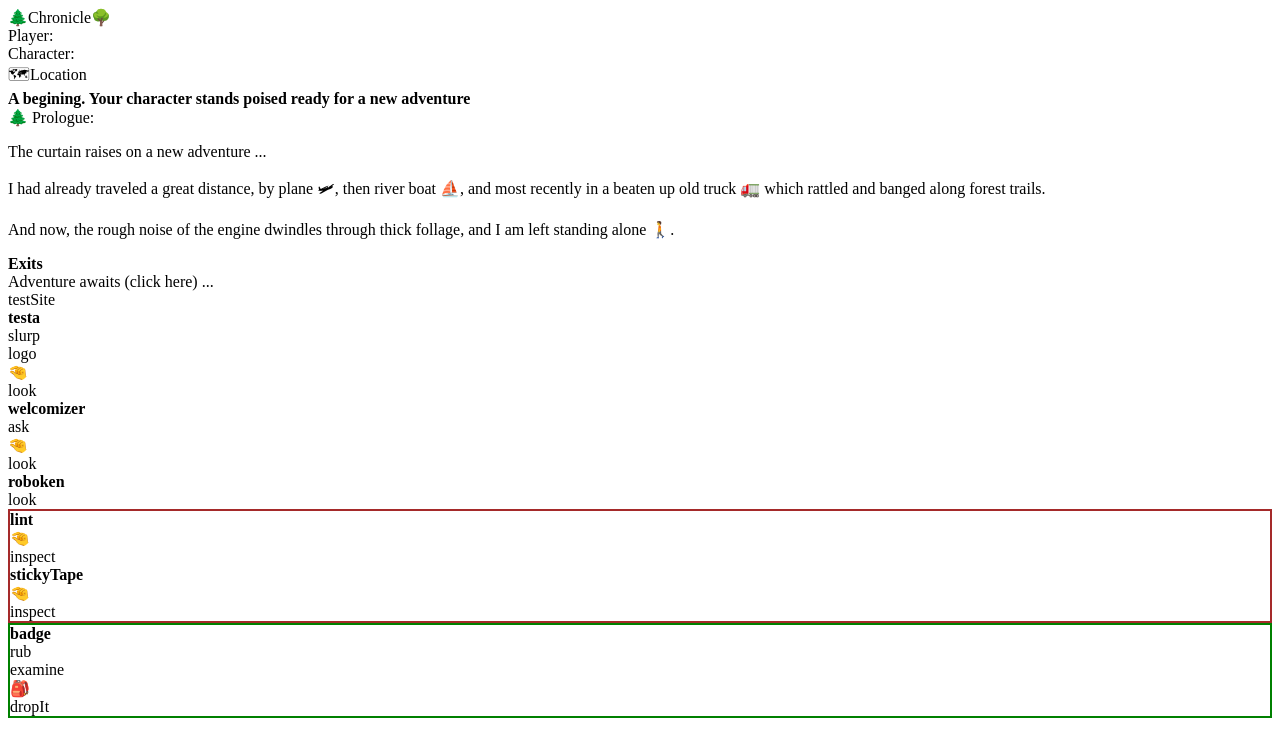
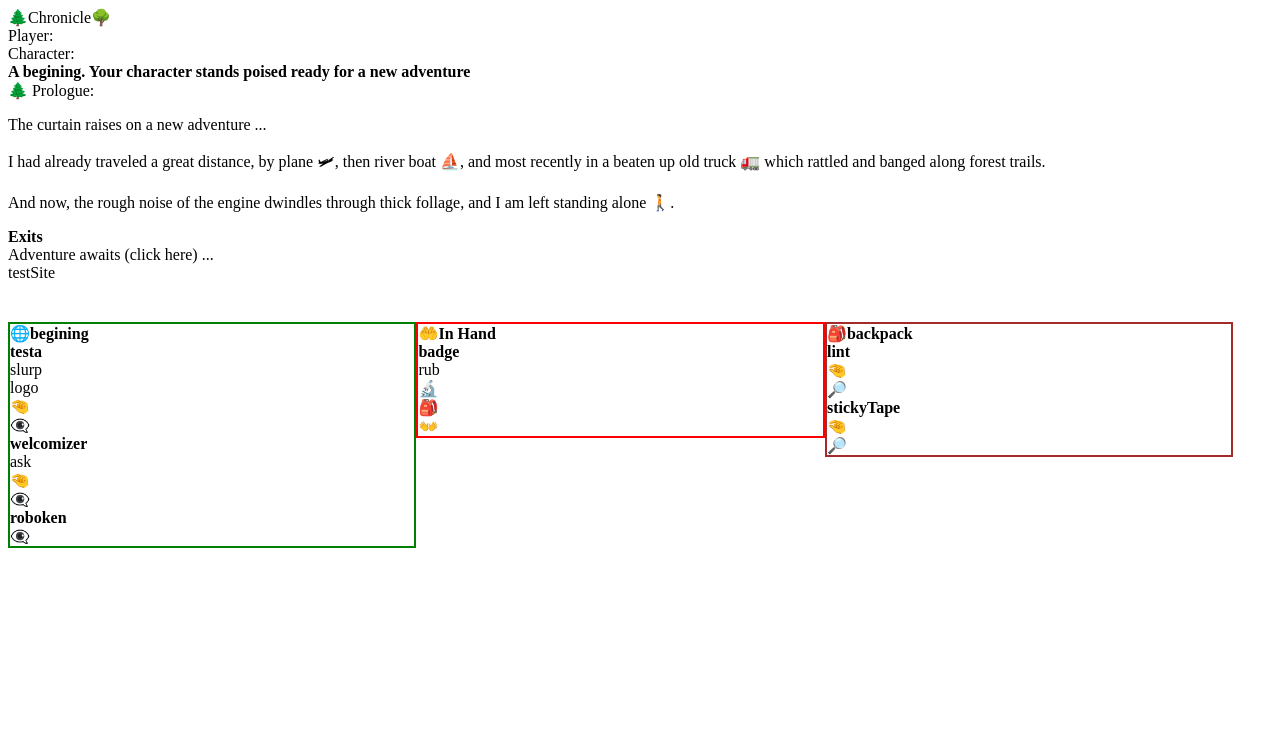
Before and after one commit to lucsan/chronicle, a website: page chronicle.html in a window 1280 px wide. Drawn offline with Linux system fonts and the light colour scheme.

Commit message:
🐹 General improvements to interface.

```diff
--- a/app/game/actions.js
+++ b/app/game/actions.js
@@ -6,7 +6,6 @@ const actions = () => {
     return {
       env: {
         pickUp: () => action('env->bod', id),
-        //pickUp: () => dispatch({ action: 'env->bod', id: id}), //action('env->bod', id),
         look: () => action('look', id)
       },
       bod: {
@@ -80,16 +79,10 @@ const actions = () => {
     locs = locs.filter(l => l != undefined)
     locs.push(to)
     cabinet.use({ decor: { [id]: { locs: locs } } })
-
     let name = cabinet.draws.character.name
     let decor = cabinet.draws.decor
     cabinet.use({ saves: { [name]: { decor: cabinet.draws.decor } } } )
-    console.log('wcm',cabinet.draws.decor.welcomizer)
     saveGame(cabinet.draws)
-
-    let save = localStorage.getItem(name)
-    //console.log(save)
-
     dispatch({ action: 'prop', from: from, to: to, code: id })
   }
 
--- a/app/stage/royal.css
+++ b/app/stage/royal.css
@@ -1,6 +1,25 @@
-.title { font-weight: bold; }
-
-.inventory { border: 2px solid brown; }
-.body { border: 2px solid green; }
-
-.action, .exit { cursor: pointer; }
+.title {
+  font-weight: bold;
+}
+.respond {
+  height: 40px;
+}
+.inventory {
+  border: 2px solid brown;
+  width: 32%;
+  float: left;
+}
+.body {
+  border: 2px solid red;
+  width: 32%;
+  float: left;
+}
+.placeProps {
+  border: 2px solid green;
+  width: 32%;
+  float: left;
+}
+.action,
+.exit {
+  cursor: pointer;
+}
--- a/app/stage/royal.js
+++ b/app/stage/royal.js
@@ -11,18 +11,19 @@ const royal = (draws) => {
     el('banner', 'display', 'playerDetails').div('Player: ')
     el(undefined, 'display', 'characterDetails').div('Character: ')
 
-    el(undefined, 'display', 'respond').div()
     el(undefined, 'display', 'containers').div()
     el(undefined, 'display', 'testArea').div()
 
-    //el('containers', 'notplace container', 'notplace').div()
-    el('containers', 'place container', 'place').div('🗺Location')
+    el('containers', 'place container', 'place').div()
+    el('containers', 'display respond', 'respond').div()
+    el('containers', 'things container', 'things').div()
+
     el('place', 'place title placeTitle', 'placeTitle').div()
     el('place', 'place prose', 'placeProse').div()
-    el('place', 'exits', 'exits').div()
-    el('place', 'container place', 'env').div()
-    el('place', 'container inventory', 'inv').div()
-    el('place', 'container body', 'bod').div()
+    el('place', 'place exits', 'exits').div()
+    el('things', 'things place placeProps', 'env').div()
+    el('things', 'things body', 'bod').div()
+    el('things', 'things inventory', 'inv').div()
 
     respond = document.getElementById('respond')
   }
@@ -56,6 +57,10 @@ const royal = (draws) => {
   const placeProps = (placeId, container) => {
     const propIds = draws.tools.propsAtLoc(placeId, draws.decor)
     if (document.getElementById(container)) document.getElementById(container).innerHTML = ''
+    let title = `🌐${placeId}`
+    if (container == 'inv') title = '🎒backpack'
+    if (container == 'bod') title = '🤲In Hand'
+    el(container, 'title').div(title)
     propIds.map(p => {
       let prop = draws.decor[p]
       el(container, 'prop', prop.code).div()
@@ -75,6 +80,10 @@ const royal = (draws) => {
     if (actionName == 'pickUp') return '<span title="Pick me up" >🤏</span>'
     if (actionName == 'grab') return '<span title="Take me out of the bag" >🤏</span>'
     if (actionName == 'bagIt') return '<span title="pop into the bag" >🎒</span>'
+    if (actionName == 'look') return '<span title="lookey see" >👁‍🗨</span>'
+    if (actionName == 'inspect') return '<span title="peeky peek" >🔎</span>'
+    if (actionName == 'examine') return '<span title="examine closely" >🔬</span>'
+    if (actionName == 'dropIt') return '<span title="drop me" >👐</span>'
 
     return actionName
   }
```
